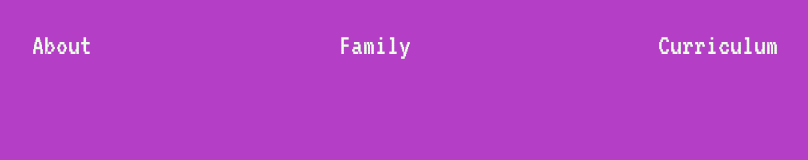
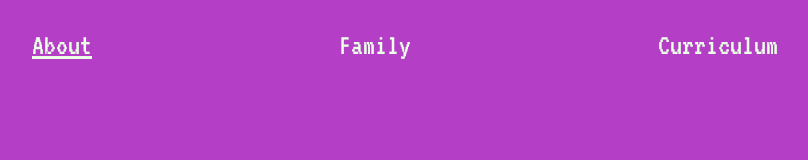
Before and after one commit to gabrielamylonas/Personal-project, a React (Create React App) app: page / in a window 1280 px wide. Shown: the top 160 px of the page, without its empty margins (255-1063 px from the left). Built offline with nearby package versions, Linux system fonts and the light colour scheme.

Commit message:
Add files via upload

```diff
--- a/src/components/NavBar.js
+++ b/src/components/NavBar.js
@@ -4,7 +4,7 @@ function NavBar() {
   return (
     <nav className="nav">
       <ul>
-        <CustomLink to="/about">About</CustomLink>
+        <CustomLink to="/">About</CustomLink>
         <CustomLink to="/family">Family</CustomLink>
         <CustomLink to="/curriculum">Curriculum</CustomLink>
       </ul>
```
